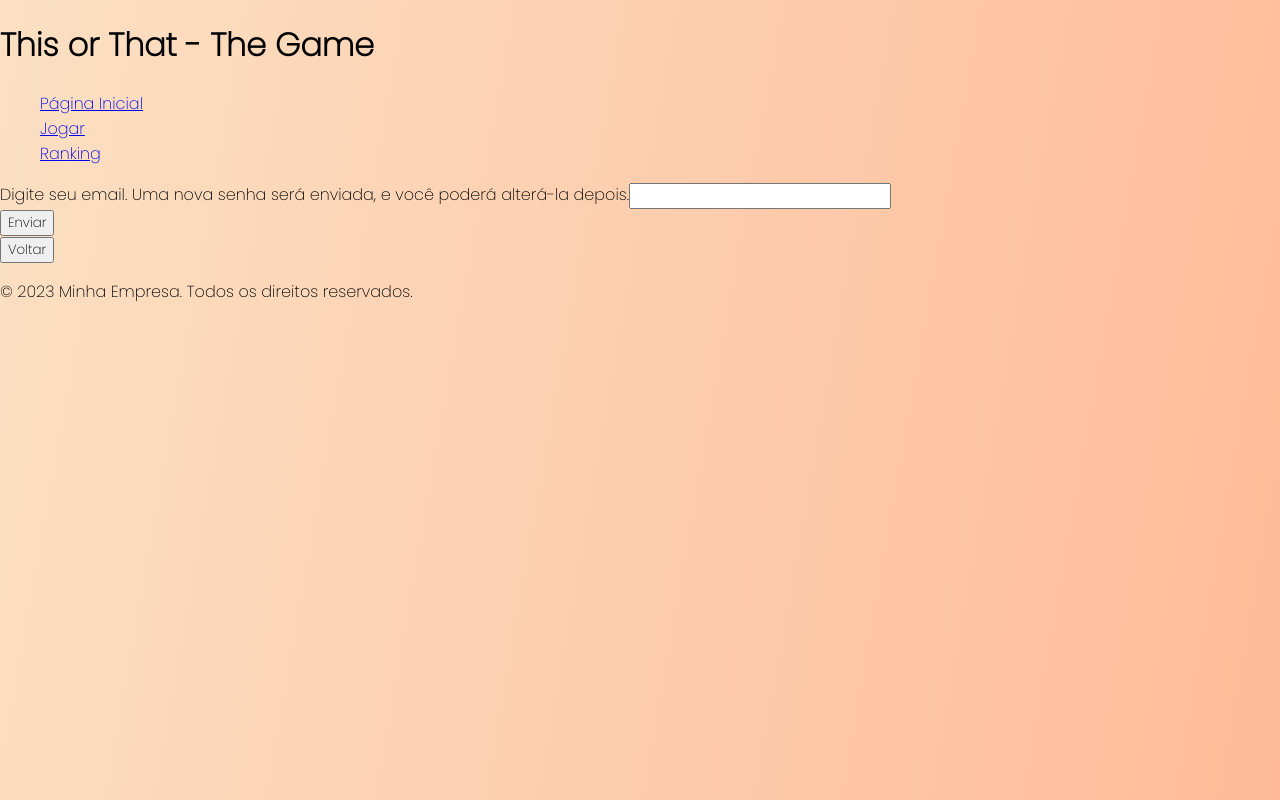
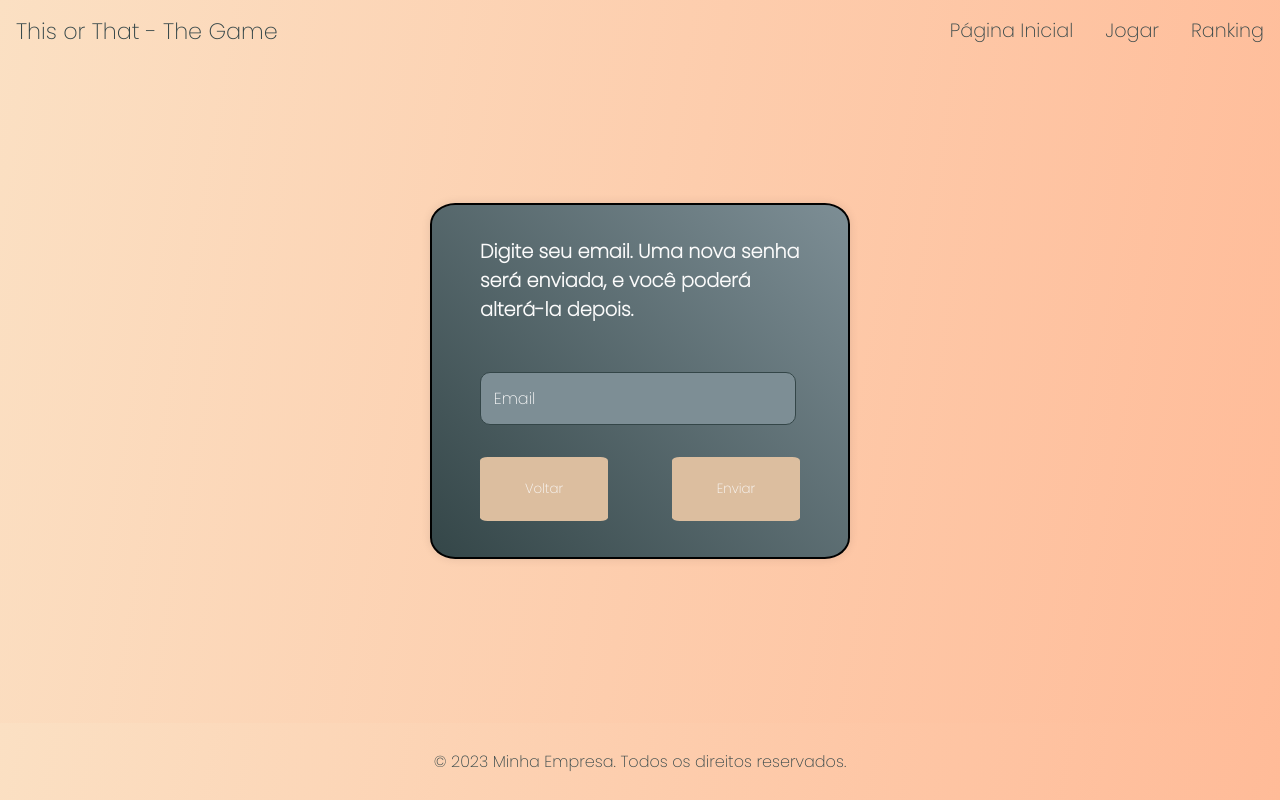
Before and after one commit to Daniel-Schutz/grupo_01-PW-T02-2023-2, a React (Create React App) app: page /recuperar-senha in a window 1280 px wide. Built offline with nearby package versions, Linux system fonts and the light colour scheme.

Commit message:
css RecuperarSenha

```diff
--- a/src/components/RecuperarSenha.js
+++ b/src/components/RecuperarSenha.js
@@ -35,28 +35,43 @@ function RecuperarSenha() {
     navigate(-1);
   };
 
+  const linkStyle = {
+    color: '#344648',
+    textDecoration: 'none',
+  };
+
   return (
     <div>
+
+      <body>
+
+      <div className='wrapRecuperarSenhaHeader'>
         <header>
-        <h1 className='TituloHeader'>This or That - The Game</h1>
-        <nav>
-            <ul>
-                <li><Link to="/pagina-inicial">Página Inicial</Link></li>
-                <li><Link to="/escolher-opcoes">Jogar</Link></li>
-                <li><Link to="/ranking">Ranking</Link></li>
+          <div className='NavBarRecuperarSenha'>
+          <Link className='TituloHeaderRecuperarSenha' to="/pagina-inicial" style={linkStyle}>This or That - The Game</Link>
+            <ul className='LinksRecuperarSenha'>
+                <li><Link className='LinksAuxRecuperarSenha' to="/pagina-inicial">Página Inicial</Link></li>
+                <li><Link className='LinksAuxRecuperarSenha' to="/escolher-opcoes">Jogar</Link></li>
+                <li><Link className='LinksAuxRecuperarSenha' to="/ranking">Ranking</Link></li>
             </ul>
-        </nav>
+
+        </div>
     </header>
 
-    <main>
+     </div>
+
+    <div className='wrapMainRecuperarSenha'>
+
+      <div className='CorpoRecuperarSenha'>
       {enviado ? (
         <p>{mensagem}</p>
       ) : (
-        <form onSubmit={handleSubmit}>
+        <form className='formRecuperarSenha' onSubmit={handleSubmit}>
           <div>
-            <label htmlFor="email">Digite seu email. Uma nova senha será enviada, e você poderá alterá-la depois.</label>
-            <input
+            <h2 className='TituloRecuperarSenha'>Digite seu email. Uma nova senha será enviada, e você poderá alterá-la depois.</h2>
+            <input className='InputRecuperarSenha'
               type="email"
+              placeholder='Email'
               id="email"
               name="email"
               value={email}
@@ -64,19 +79,21 @@ function RecuperarSenha() {
               required
             />
           </div>
-          <div>
-            <button type="submit">Enviar</button>
-          </div>
-          <div>
-          <button onClick={handleVoltar}>Voltar</button>
+          <div className='BotoesRecuperarSenhaPai'>
+
+            <button className='botoesRecuperarSenha' onClick={handleVoltar}>Voltar</button>
+
+            <button className='botoesRecuperarSenha' type="submit">Enviar</button>
         </div>
           {mensagem && <p>{mensagem}</p>}
         </form>
       )}
+        </div>
 
-    </main>
+      </div>
+    </body>
 
-    <footer>
+    <footer className='footerRecuperarSenha'>
         <p>&copy; 2023 Minha Empresa. Todos os direitos reservados.</p>
     </footer>
     </div>
--- a/src/styles/RecuperarSenha.css
+++ b/src/styles/RecuperarSenha.css
@@ -92,3 +92,137 @@ header ul li a {
     width: 90%;
   }
 } */
+
+
+@import url('https://fonts.googleapis.com/css2?family=Poppins:wght@100;200&display=swap');
+
+*{
+  font-family: 'Poppins', sans-serif;
+}
+
+.wrapRecuperarSenhaHeader{
+  position: relative;
+  padding: 0 1rem;
+}
+
+.NavBarRecuperarSenha{
+  display: flex;
+  flex-direction: row;
+  flex-wrap: nowrap;
+  justify-content: space-between;
+  align-items: center;
+  gap: 10;
+}
+
+.NavBarRecuperarSenha .TituloHeaderRecuperarSenha{
+  font-size: 1.4rem;
+  font-weight: normal;
+  transition: .3s;
+}
+
+.NavBarRecuperarSenha .LinksRecuperarSenha{
+  display: flex;
+  flex-direction: row;
+  gap: 2rem;
+}
+
+.NavBarRecuperarSenha .LinksRecuperarSenha .LinksAuxRecuperarSenha{
+  text-decoration: none;
+  font-size: 1.2rem;
+  transition: .3s;
+  color: #344648;
+}
+
+.NavBarRecuperarSenha .LinksRecuperarSenha .LinksAuxRecuperarSenha:hover{
+  font-size: 1.4rem;
+  color: black;
+}
+
+.wrapMainRecuperarSenha{
+  display: flex;
+    flex-direction: column;
+    flex-wrap: wrap;
+    align-content: center;
+    justify-content: space-around;
+    align-items: center;
+    height: 80vh;
+}
+
+.wrapMainRecuperarSenha .CorpoRecuperarSenha{
+  display: flex;
+  flex-direction: column;
+  flex-wrap: nowrap;
+  align-content: center;
+  justify-content: space-between;
+  align-items: center;
+  gap: 1.5rem;
+  border: 2px solid black;
+  border-radius: 6%;
+  padding: 1rem 3rem;
+  box-shadow: 0px 0px 10px rgba(0, 0, 0, 0.1);
+  background: linear-gradient(45deg, #344648, #7D8E95);
+  width: 25%;
+  height: 50%;
+}
+
+.CorpoRecuperarSenha .BotoesRecuperarSenhaPai{
+  display: flex;
+  flex-direction: row;
+  gap: 4rem;
+  margin-top: 2rem;
+}
+
+.CorpoRecuperarSenha .botoesRecuperarSenha{
+  color:rgb(251, 251, 251);;
+  padding: 0.5rem 1.0rem;
+  width: 10rem;
+  height: 4rem;
+  background-color: #dcbe9f;
+  border-radius: 6%;
+  cursor: pointer;
+  border: none;
+}
+
+.formRecuperarSenha{
+  width: 100%;
+  height: 80%;
+}
+
+.InputRecuperarSenha{
+  width: 90%;
+  height: 80%;
+  display: flex;
+  border: 1px solid #344648;
+  transition: .3s border-color;
+  border-radius: 10px;
+  font-size: 1rem;
+  margin-top: 3rem;
+  min-width: 2rem;
+  padding: 0.8rem;
+  background-color: #7D8E95;;
+
+}
+
+.InputRecuperarSenha::placeholder, .InputRecuperarSenha[type="email"]{
+  color: rgb(251, 251, 251);
+}
+
+.InputRecuperarSenha:hover{
+  border: 1px solid #eee;
+}
+
+.TituloRecuperarSenha{
+  margin-bottom: 0;
+  color:  rgb(251, 251, 251);
+  font-size: 1.2rem;
+}
+
+.footerRecuperarSenha{
+  color: #344648;
+  text-align: center;
+  padding: 10px 0;
+  width: 100%;
+  position: fixed;
+  bottom: 0;
+  background: linear-gradient(100deg, #FBE0C3, #FFBB98);
+}
```
